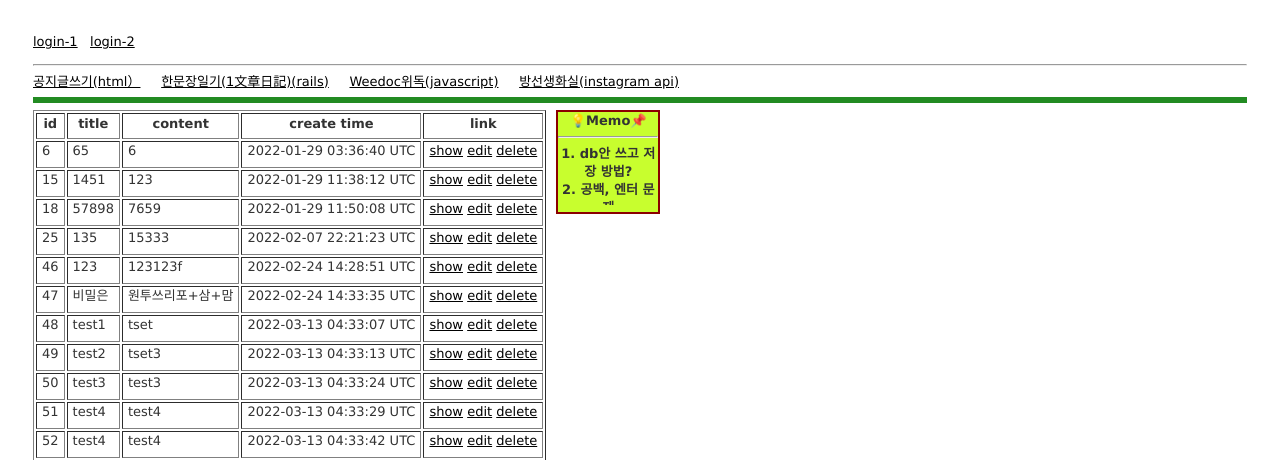
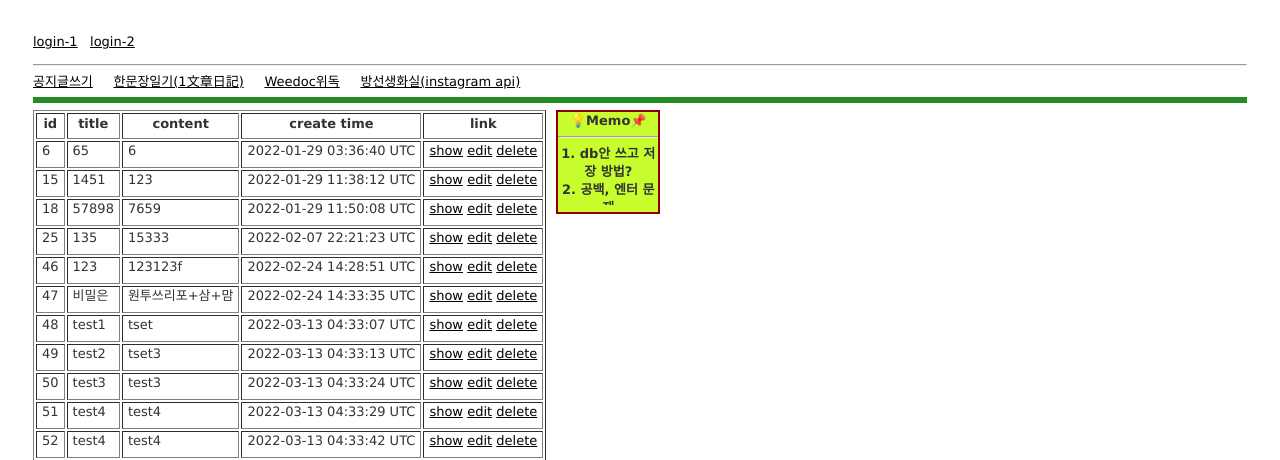
Before and after one commit to CocoAori/rails6-test, a Rails app: page / in a window 1280 px wide. Shown: the top 460 px of the page. Run offline with Rails 7, Linux system fonts and the light colour scheme; data comes from the database, SQL or seed files in the repository; both versions use the stored data as it was after the commit; style sheets or scripts are compiled from the project's sources.

Commit message:
weedoc #3

```diff
--- a/app/controllers/posts_controller.rb
+++ b/app/controllers/posts_controller.rb
@@ -3,7 +3,8 @@ class PostsController < ApplicationController
 	#protect_from_forgery except: :create
 
   def index
-	  @posts = Post.all
+	  #@posts = Post.all
+	  @posts = Post.all.order(:created_at)
   end
 
   def new
--- a/app/views/posts/index.html.erb
+++ b/app/views/posts/index.html.erb
@@ -12,9 +12,9 @@
 <p><%= current_user.created_at %></p>
 <% end %>
 
-<a href="/posts/new">공지글쓰기(html）</a> &nbsp;&nbsp;&nbsp;
-<span> <a href="/blogs">한문장일기(1文章日記)(rails)</a> &nbsp;&nbsp;&nbsp; </span>
-<span> <a href="/weedocs/index">Weedoc위독(javascript)</a> &nbsp;&nbsp;&nbsp; </span>
+<a href="/posts/new">공지글쓰기</a> &nbsp;&nbsp;&nbsp;
+<span> <a href="/blogs">한문장일기(1文章日記)</a> &nbsp;&nbsp;&nbsp; </span>
+<span> <a href="/weedocs/index">Weedoc위독</a> &nbsp;&nbsp;&nbsp; </span>
 <span> <a href="/bang.html">방선생화실(instagram api)</a> &nbsp;&nbsp;&nbsp; </span>
 
 <hr style="border:solid 3px #228B22">
```
Also changed, not shown: db/development.sqlite3, 2 other files.
